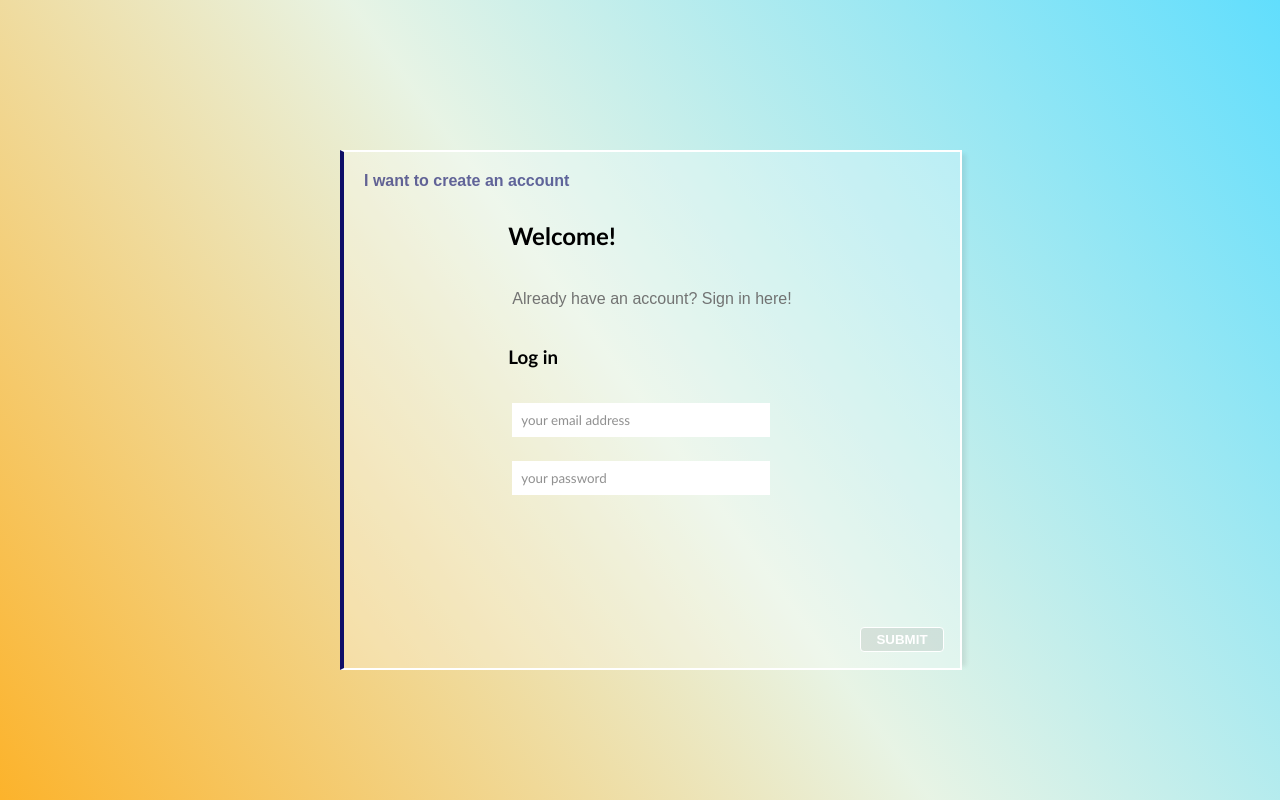
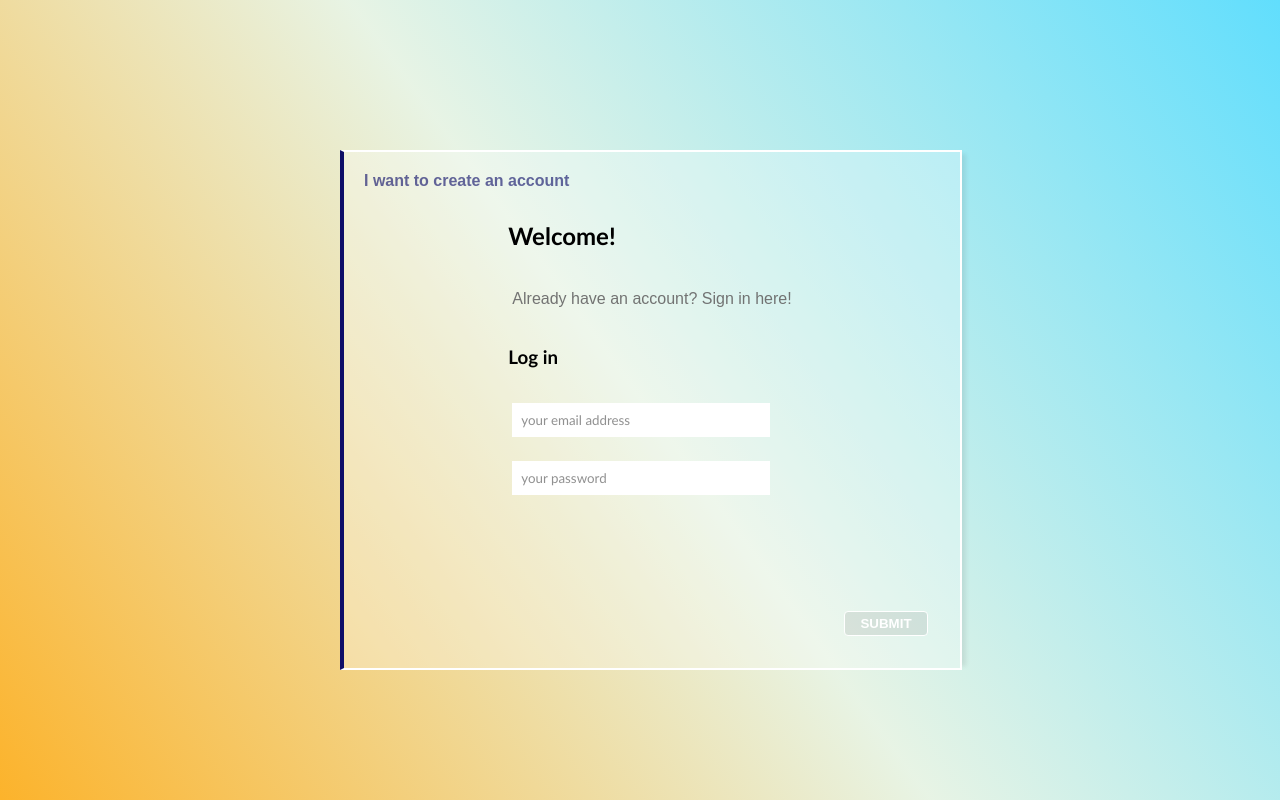
Before and after one commit to Chloe070196/phrases-web-app, a React (Vite) app: page /login in a window 1280 px wide. Built offline with nearby package versions, Linux system fonts and the light colour scheme; no server answers.

Commit message:
feat: styling:  button margin

```diff
--- a/src/App.css
+++ b/src/App.css
@@ -165,6 +165,7 @@ button {
   font-variant: small-caps;
   border: 2px solid white;
   background-color: var(--light-semi-transparent);
+  margin: var(--four-units);
 }
 
 button:hover {
```
